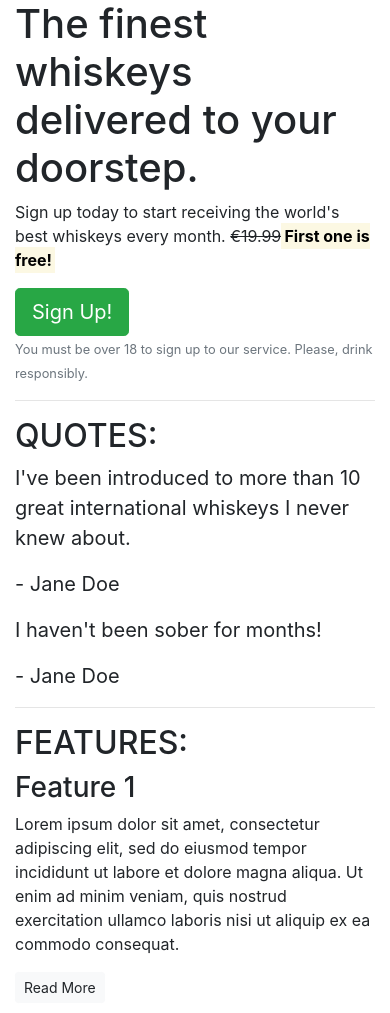
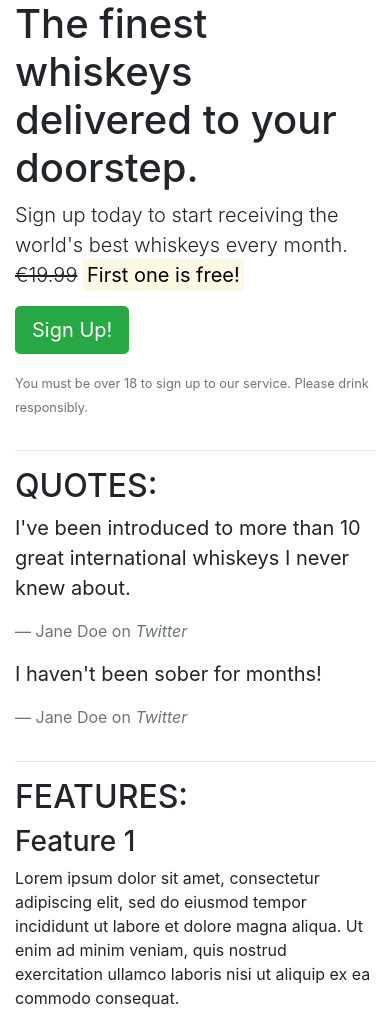
Before and after one commit to joeyo991/bootstrap, a plain HTML site: page index.html in a window 390 px wide. Shown: the top 1013 px of the page. Drawn offline with nearby package versions, Linux system fonts and the light colour scheme.

Commit message:
Responsive Desighn

```diff
--- a/index.html
+++ b/index.html
@@ -3,64 +3,81 @@
 
 <head>
     <meta charset="utf-8">
-
+    <meta name="viewport" content="width=device-width, initial-scale=1.0">
     <title>Whiskey Drop | Taste a new whiskey every month</title>
-    <meta name="viewport" content="width=device-width, initial-scale=1.0">
     <link rel="stylesheet" href="https://maxcdn.bootstrapcdn.com/bootstrap/4.1.3/css/bootstrap.min.css">
 </head>
 
 <body>
     <article class="container">
         <!-- Callout -->
+        <div class="row">
+            <div class="col-12">
                 <section class="callout">
                     <h1>The finest whiskeys delivered to your doorstep.</h1>
-            <p>Sign up today to start receiving the world's best whiskeys every month. <s>€19.99</s><strong><mark>First
-                        one is free!</mark></strong></p>
-            <button class="btn btn-success btn-lg">Sign Up!</button>
-            <p class="text-muted"><small>You must be over 18 to sign up to our service. Please, drink
-                    responsibly.</small></p>
+                    <p class="lead">Sign up today to start receiving the world's best whiskeys every month. <s>€19.99</s> <strong><mark>First one is free!</mark></strong></p>
+                    <p><button class="btn btn-lg btn-success">Sign Up!</button></p>
+                    <p class="text-muted"><small>You must be over 18 to sign up to our service. Please drink responsibly.</small></p>
                 </section>
+            </div>
+        </div>
         <!-- /.callout -->
         <hr>
 
         <!-- Quotes -->
         <section class="quotes">
+            <div class="row">
+                <div class="col-12">
                     <h2 class="text-uppercase">Quotes:</h2>
+                </div>
+            </div>
+            <div class="row">
+                <div class="col-12 col-md-6">
                     <blockquote class="blockquote">
                         <p>I've been introduced to more than 10 great international whiskeys I never knew about.</p>
-                <p>- Jane Doe</p>
+                        <footer class="blockquote-footer">Jane Doe on <cite title="Twitter">Twitter</cite></footer>
                     </blockquote>
+                </div>
+                <div class="col-12 col-md-6">
                     <blockquote class="blockquote">
                         <p>I haven't been sober for months!</p>
-                <p>- Jane Doe</p>
+                        <footer class="blockquote-footer">Jane Doe on <cite title="Twitter">Twitter</cite></footer>
                     </blockquote>
+                </div>
+            </div>
         </section>
         <!-- /.quotes -->
         <hr>
 
         <!-- Features -->
         <section class="features">
+            <div class="row">
+                <div class="col-12">
                     <h2 class="text-uppercase">Features:</h2>
+                </div>
+            </div>
+            <div class="row">
+                <div class="col-12 col-md-6 col-lg-4">
                     <div class="feature">
                         <h3>Feature 1</h3>
-                <p>Lorem ipsum dolor sit amet, consectetur adipiscing elit, sed do eiusmod tempor incididunt ut labore
-                    et dolore magna aliqua. Ut enim ad minim veniam, quis nostrud exercitation ullamco laboris nisi ut
-                    aliquip ex ea commodo consequat.</p>
+                        <p>Lorem ipsum dolor sit amet, consectetur adipiscing elit, sed do eiusmod tempor incididunt ut labore et dolore magna aliqua. Ut enim ad minim veniam, quis nostrud exercitation ullamco laboris nisi ut aliquip ex ea commodo consequat.</p>
                         <p><a class="btn btn-sm btn-light" href="">Read More</a></p>
                     </div>
+                </div>
+                <div class="col-12 col-md-6 col-lg-4">
                     <div class="feature">
                         <h3>Feature 2</h3>
-                <p>Lorem ipsum dolor sit amet, consectetur adipiscing elit, sed do eiusmod tempor incididunt ut labore
-                    et dolore magna aliqua. Ut enim ad minim veniam, quis nostrud exercitation ullamco laboris nisi ut
-                    aliquip ex ea commodo consequat.</p>
+                        <p>Lorem ipsum dolor sit amet, consectetur adipiscing elit, sed do eiusmod tempor incididunt ut labore et dolore magna aliqua. Ut enim ad minim veniam, quis nostrud exercitation ullamco laboris nisi ut aliquip ex ea commodo consequat.</p>
                         <p><a class="btn btn-sm btn-light" href="">Read More</a></p>
                     </div>
+                </div>
+                <div class="col-12 d-md-none d-lg-block col-lg-4">
                     <div class="feature">
                         <h3>Feature 3</h3>
-                <p>Lorem ipsum dolor sit amet, consectetur adipiscing elit, sed do eiusmod tempor incididunt ut labore
-                    et dolore magna aliqua. Ut enim ad minim veniam, quis nostrud exercitation ullamco laboris nisi ut
-                    aliquip ex ea commodo consequat.</p>
+                        <p>Lorem ipsum dolor sit amet, consectetur adipiscing elit, sed do eiusmod tempor incididunt ut labore et dolore magna aliqua. Ut enim ad minim veniam, quis nostrud exercitation ullamco laboris nisi ut aliquip ex ea commodo consequat.</p>
                         <p><a class="btn btn-sm btn-light" href="">Read More</a></p>
+                    </div>
+                </div>
             </div>
         </section>
         <!-- /.features -->
@@ -68,15 +85,3 @@
 </body>
 
 </html>
-© 2022 GitHub, Inc.
-Terms
-Privacy
-Security
-Status
-Docs
-Contact GitHub
-Pricing
-API
-Training
-Blog
-About
```
Lines whose indentation alone changed are shown as unchanged.
